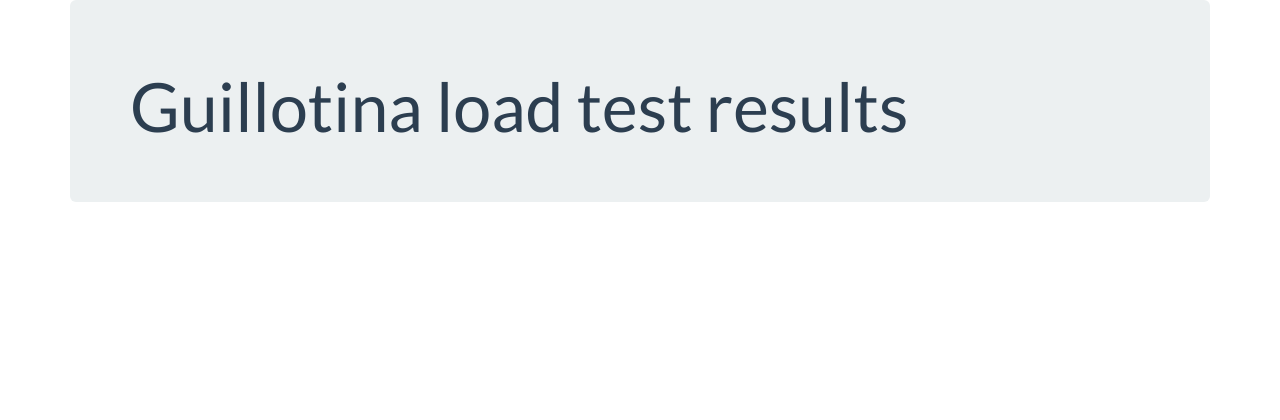
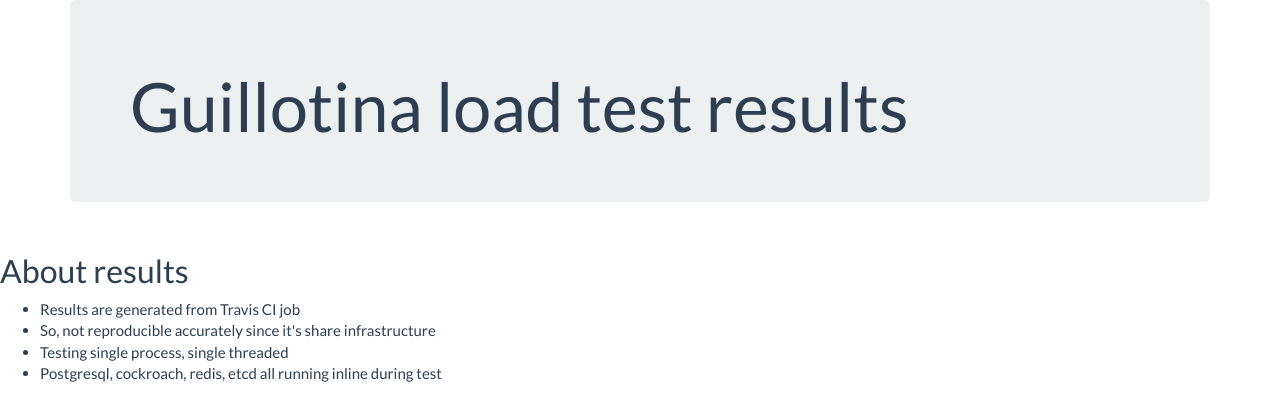
Before and after one commit to guillotinaweb/guillotina_loadtest, a plain HTML site: page output/index.html in a window 1280 px wide. Drawn offline with Linux system fonts and the light colour scheme.

Commit message:
some info about results

```diff
--- a/output/index.html
+++ b/output/index.html
@@ -20,6 +20,17 @@
         <h1>Guillotina load test results</h1>
       </div>
     </div>
+    <h2>About results</h2>
+    <ul>
+      <li>Results are generated from Travis CI job</li>
+      <li>So, not reproducible accurately since it's share infrastructure</li>
+      <li>Testing single process, single threaded</li>
+      <li>Postgresql, cockroach, redis, etcd all running inline during test</li>
+    </ul>
+
+    <div class="results">
+
+    </div>
 
     <script src="script.js"></script>
   </body>
```
Also changed, not shown: 1 other file.
